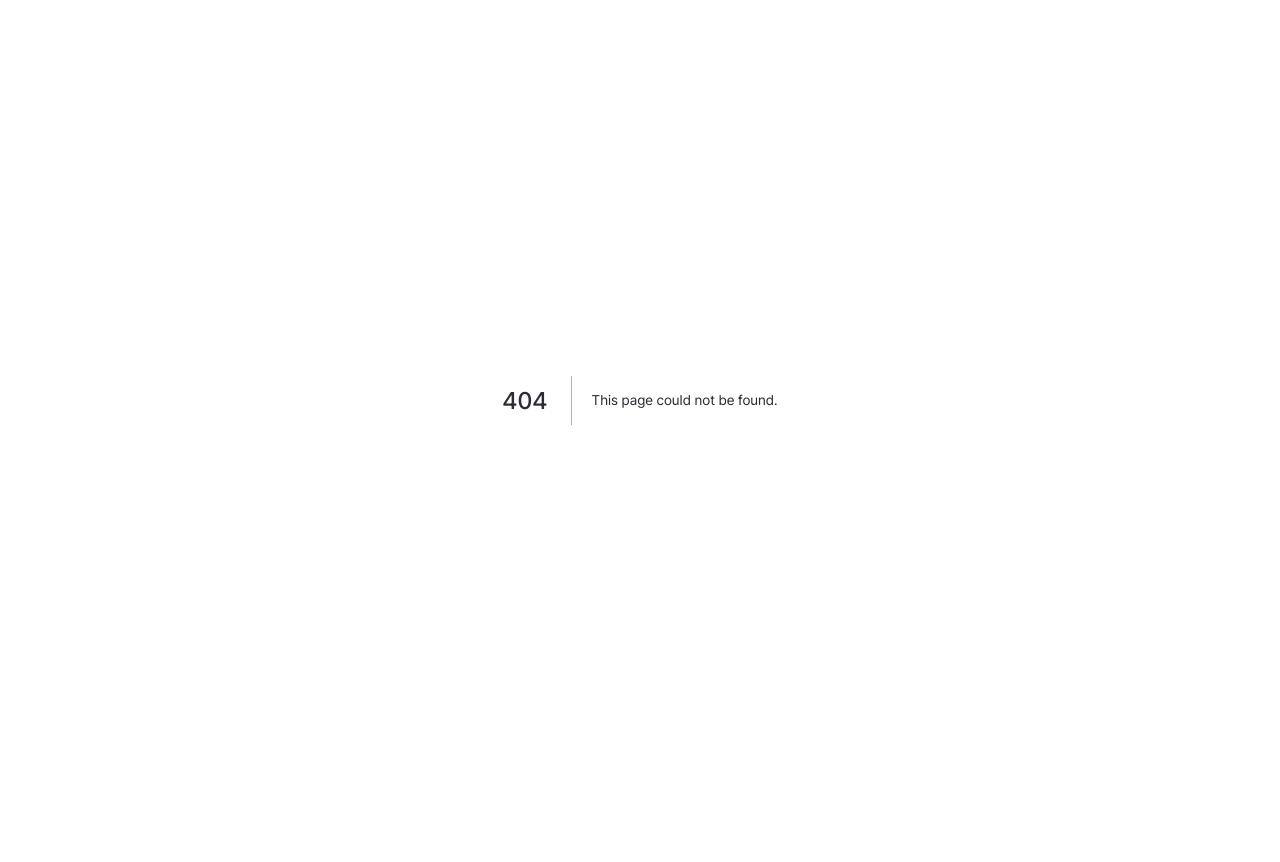
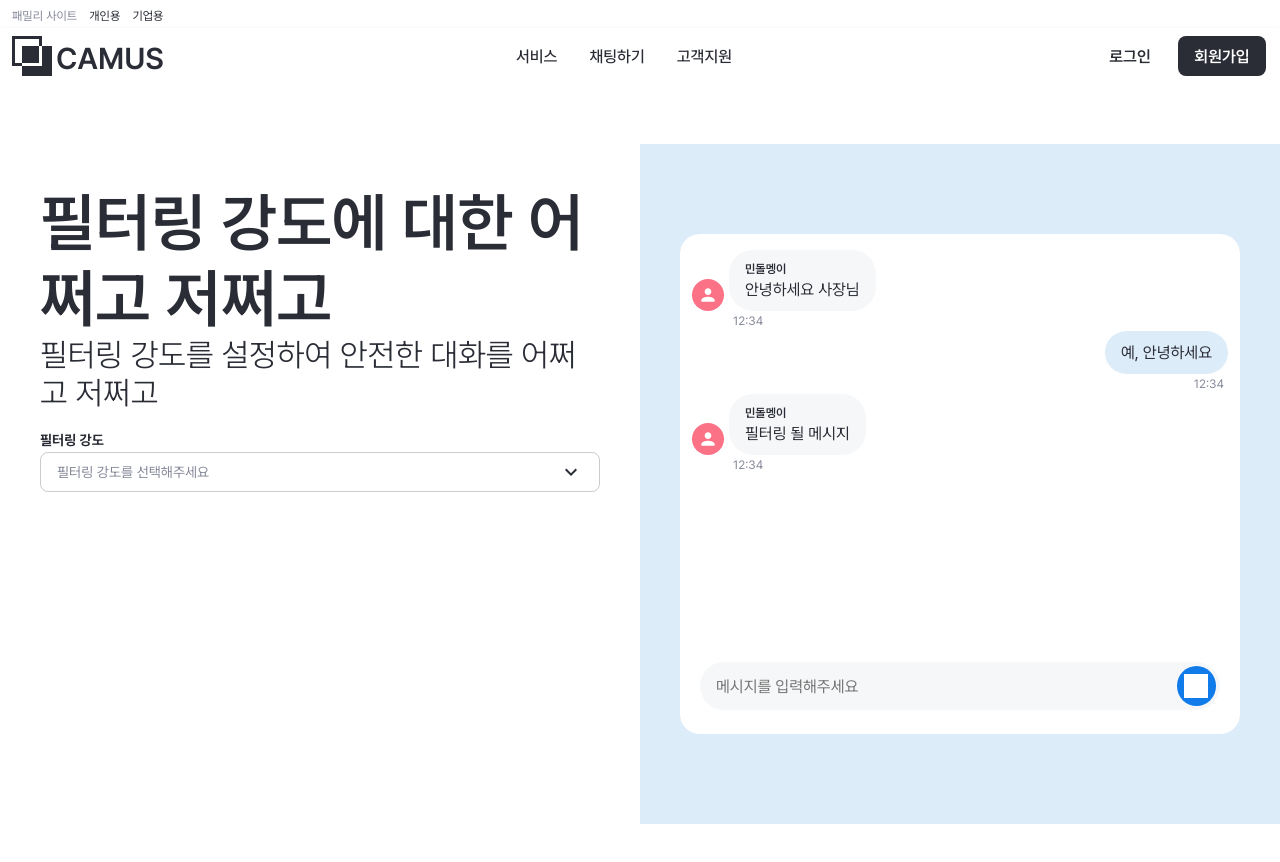
Before and after one commit to Camus-chat/frontend, a Next.js app in the folder frontend/: page /tutorial/filter in a window 1280 px wide. Before the commit this address had no page. Shown: the top 862 px of the page. Before the commit the page ends 800 px from the top, so only its background shows below. Built offline with nearby package versions, Linux system fonts and the light colour scheme.

Commit message:
feat(tutorial-page): 필터링 관련 튜토리얼 페이지 제작 중

```diff
--- /dev/null
+++ b/frontend/src/app/tutorial/filter/page.tsx
@@ -0,0 +1 @@
+export { default } from '@/containers/tutorial/filter';
--- /dev/null
+++ b/frontend/src/containers/tutorial/filter/index.tsx
@@ -0,0 +1,42 @@
+import ChatBubble from '@/lib/componenets/ChatBubble';
+import ChatInputBox from '@/lib/componenets/ChatInputBox';
+
+import { FILTER_OPTION, FILTER_DESCRIPTION } from '../constants';
+import styles from '../index.module.scss';
+import DropDown from '@/components/Form/DropDown';
+import InfoTextBox from '@/components/InfoTextBox';
+import Random from '@/components/ProfileImage/Random';
+
+const Filter = () => {
+  // TODO : 미디어 쿼리 적용하고, 채팅 박스를 컴포넌트로 빼서 작업하기 (입력 작업 등도 받아서 api 처리 해야함.)
+  return (
+    <div className={styles.tutorialWrapper}>
+      <div className={styles.textBox}>
+        <InfoTextBox
+          size='large'
+          title={FILTER_DESCRIPTION.title}
+          content={FILTER_DESCRIPTION.content}
+        />
+        <DropDown name='필터링 강도' options={FILTER_OPTION} />
+      </div>
+      <div className={styles.blueBox}>
+        <div className={styles.contentBox}>
+          <div className={styles.chatBox}>
+            <ChatBubble message='안녕하세요 사장님' isSent={false}>
+              <Random size='small' color='rose' />
+            </ChatBubble>
+            <ChatBubble message='예, 안녕하세요'>''</ChatBubble>
+            <ChatBubble message='필터링 될 메시지' isSent={false}>
+              <Random size='small' color='rose' />
+            </ChatBubble>
+          </div>
+          <div className={styles.chatInputBox}>
+            <ChatInputBox />
+          </div>
+        </div>
+      </div>
+    </div>
+  );
+};
+
+export default Filter;
```
